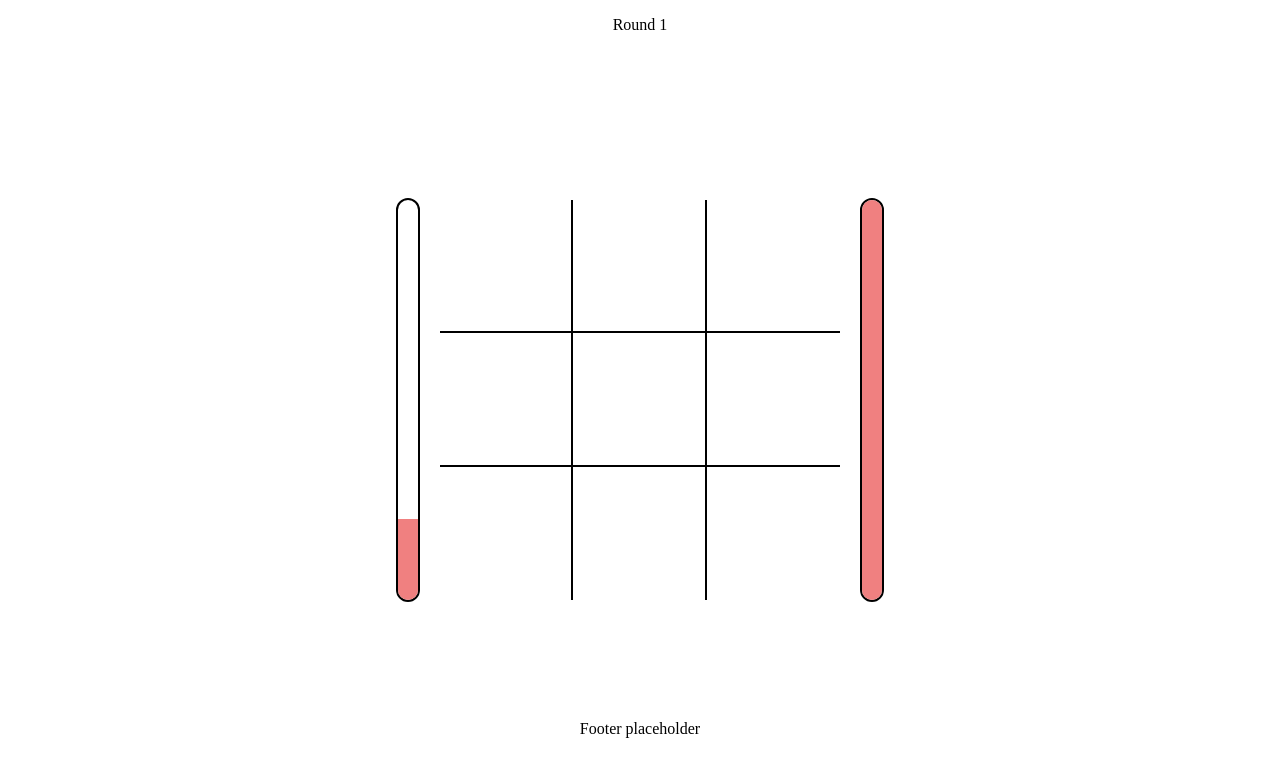
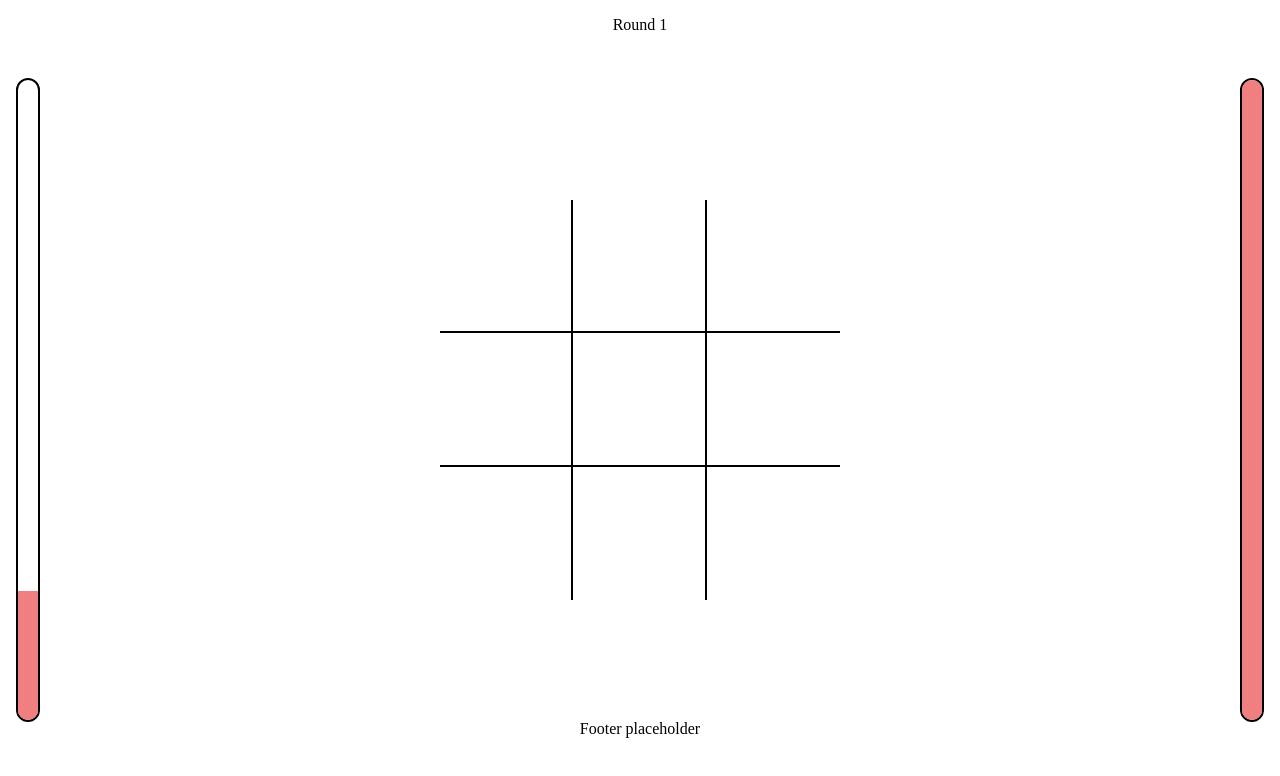
Before and after one commit to gvnlm/infinite-tic-tac-toe, a React (Vite) app in the folder frontend/: page / in a window 1280 px wide. Shown: the top 776 px of the page. Built offline with nearby package versions, Linux system fonts and the light colour scheme.

Commit message:
Move countdown bars to sides of screen

```diff
--- a/frontend/styles/Game.css
+++ b/frontend/styles/Game.css
@@ -1,5 +1,5 @@
 .game {
-  width: 100%;
+  width: 97.5%;
   height: 100%;
   display: flex;
   flex-direction: column;
@@ -13,7 +13,8 @@
 }
 
 .game .body {
-  flex: 0 1 auto;
+  width: 100%;
+  flex: 1 1 auto;
   display: flex;
   justify-content: space-between;
   align-items: center;
```
